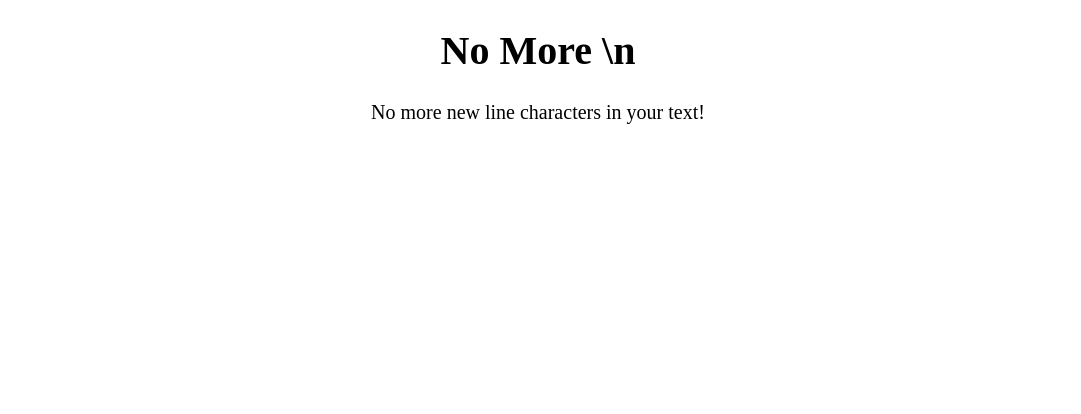
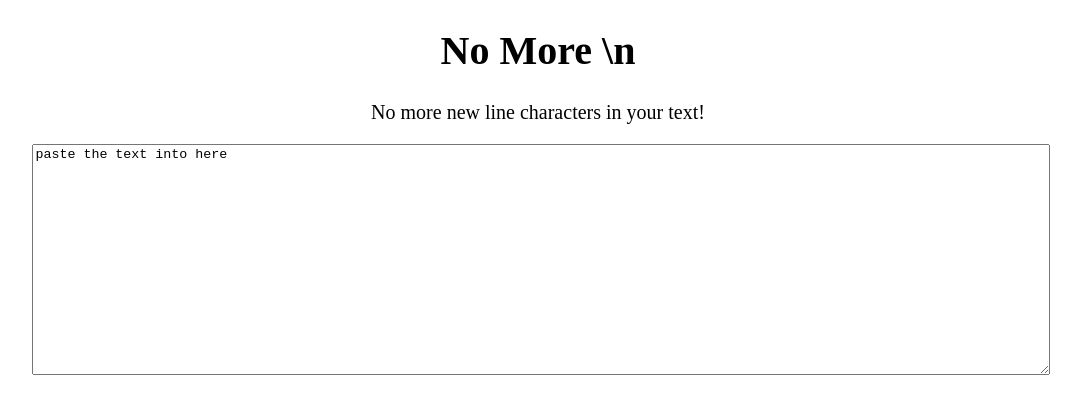
Before and after one commit to anbaximeiza/Chrome_extension_no_more_next_line, a plain HTML site: page index.html in a window 1280 px wide. Shown: the whole page, without its empty margins (102-1183 px from the left). Drawn offline with Linux system fonts and the light colour scheme.

Commit message:
created text area

```diff
--- a/index.html
+++ b/index.html
@@ -8,6 +8,11 @@
 <body>
     <h1 style="text-align: center; font-size: 40px;">No More \n</h1>
     <p style="text-align: center; font-size: 20px;">No more new line characters in your text!</p>
+    <form>
+        <textarea id="rawText" name="rawText" rows="15" cols="40" style="width: 80%; position:relative; left: 10%;">
+paste the text into here
+        </textarea>
+    </form>
 </body>
 
 </html>
```
